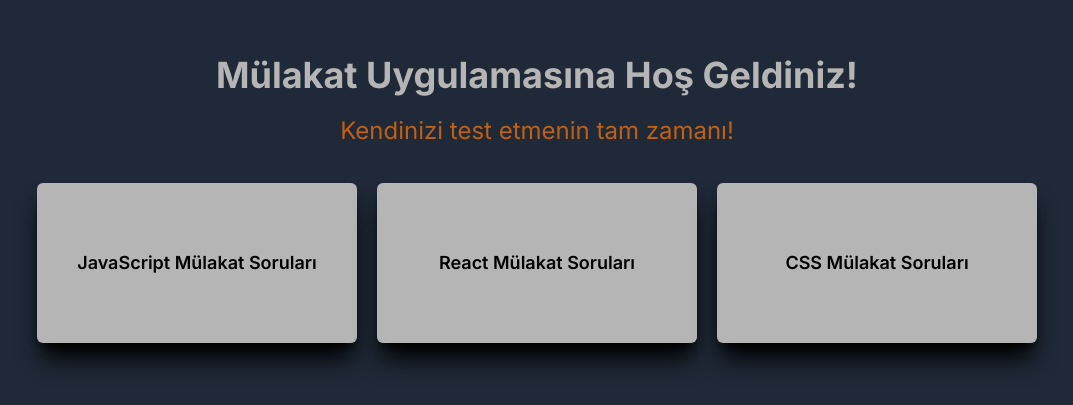
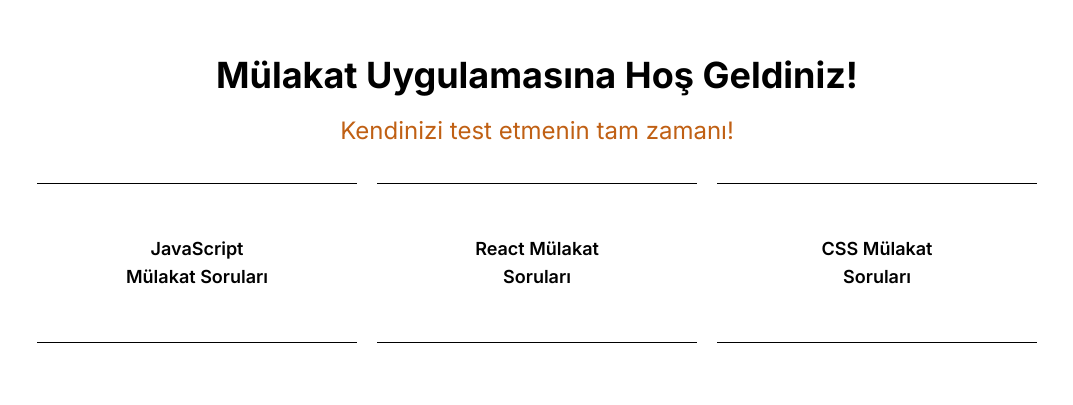
Before and after one commit to neslihanatasever/interviewApp, a Next.js app: page / in a window 1280 px wide. Shown: the part 201-606 px from the top of the page, without its empty margins (103-1176 px from the left). Built offline with nearby package versions, Linux system fonts and the light colour scheme.

Commit message:
add radix ui themes

```diff
--- a/app/globals.css
+++ b/app/globals.css
@@ -2,6 +2,7 @@
 @tailwind components;
 @tailwind utilities;
 
+
 body{
-    background: #1f2937;
+    background: #ffffff;
 }
--- a/app/level/page.tsx
+++ b/app/level/page.tsx
@@ -1,9 +1,43 @@
+import { Box, Card, Container, Flex, ScrollArea, Text } from "@radix-ui/themes";
+
 export default function LevelsPage() {
-    return(
-        <main className="mx-auto container w-full h-[100vh] flex flex-col justify-center items-center text-center gap-9">
-            <div>
-                <p>Mülakata girmek istediğiniz seviyeyi seçin</p>
-            </div>
-        </main>
+    return (
+        <Flex align="center" justify="center" direction="column" style={{ height: "calc(100vh - 110px)" }}>
+            <Box maxWidth="" maxHeight="">
+            <Text>Mülakata girmek istediğiniz seviyeyi seçin</Text>
+            <Card>
+                <Flex >
+                    <Box>
+                        <Text>1</Text>
+                        <Text>Temel Seviye JavaScript Testi</Text>
+                    </Box>
+
+                </Flex>
+            </Card>
+        </Box>
+        </Flex>
     )
 }
+
+/*
+<Flex align="center" justify="center" direction="column" >
+
+                <Text>Mülakata girmek istediğiniz seviyeyi seçin</Text>
+
+
+
+            <ScrollArea type="always" scrollbars="vertical">
+                <Flex gap="5" direction="column">
+                    <Box >
+                        <Text >1</Text>
+                    </Box>
+                    <Box>
+                        <Text>Temel Seviye JavaScript Testi</Text>
+                    </Box>
+                </Flex>
+            </ScrollArea>
+
+
+        </Flex>
+
+*/
--- a/app/page.tsx
+++ b/app/page.tsx
@@ -4,19 +4,19 @@
   return (
     <main className="mx-auto container w-full h-[100vh] flex flex-col justify-center items-center text-center gap-9" >
       <div className="flex gap-5 flex-col">
-        <p className="font-bold text-4xl text-[#b6b5b5]">Mülakat Uygulamasına Hoş Geldiniz!</p>
+        <p className="font-bold text-4xl text-[#000000]">Mülakat Uygulamasına Hoş Geldiniz!</p>
         <p className="text-2xl text-[#C06014]">Kendinizi test etmenin tam zamanı!</p>
       </div>
 
-      <div className="techBox flex gap-5 ">
-        <Link className="w-80 h-40 flex items-center justify-center flex-col gap-5 bg-[#b6b5b5] rounded-md shadow-xl shadow-[#000] hover:shadow-[#C06014]" href={"/level"}>
-          <p className="text-lg font-semibold">JavaScript Mülakat Soruları</p>
+      <div className="techBox flex gap-5">
+        <Link className="w-80 h-40 flex items-center justify-center flex-col gap-5 border-b border-t" href={"/level"}>
+          <p className="text-lg font-semibold w-40">JavaScript Mülakat Soruları</p>
         </Link>
-        <Link className="w-80 h-40 flex items-center justify-center flex-col gap-5 bg-[#b6b5b5] rounded-md shadow-xl shadow-[#000] hover:shadow-[#C06014]" href={"/"}>
-          <p className="text-lg font-semibold">React Mülakat Soruları</p>
+        <Link className="w-80 h-40 flex items-center justify-center flex-col gap-5 border-b border-t" href={"/"}>
+          <p className="text-lg font-semibold w-40">React Mülakat Soruları</p>
         </Link>
-        <Link className="w-80 h-40 flex items-center justify-center flex-col gap-5 bg-[#b6b5b5] rounded-md shadow-xl shadow-[#000] hover:shadow-[#C06014]" href={"/"}>
-          <p className="text-lg font-semibold">CSS Mülakat Soruları</p>
+        <Link className="w-80 h-40 flex items-center justify-center flex-col gap-5 border-b border-t" href={"/"}>
+          <p className="text-lg font-semibold w-40">CSS Mülakat Soruları</p>
         </Link>
       </div>
     </main>
--- a/package.json
+++ b/package.json
@@ -9,6 +9,7 @@
     "lint": "next lint"
   },
   "dependencies": {
+    "@radix-ui/themes": "^3.0.0",
     "axios": "^1.6.8",
     "firebase": "^10.9.0",
     "next": "14.1.3",
--- a/tailwind.config.ts
+++ b/tailwind.config.ts
@@ -19,9 +19,10 @@
       darkGreyIA: '#424642',
       greenIA: '#719192',
       bgIA: '#F6F6F6',
-      bgSecondIA: 'EAE9E9',
+      bgSecondIA: '#EAE9E9',
       fredIA: '#CD3F3E',
-      tgreen: '8AAE92',
+      tgreen: '#8AAE92',
+      zinc: '#d4d4d8',
     }
   },
   plugins: [],
```
Also changed, not shown: 1 other file (tests, documents, lock files or other folders).
